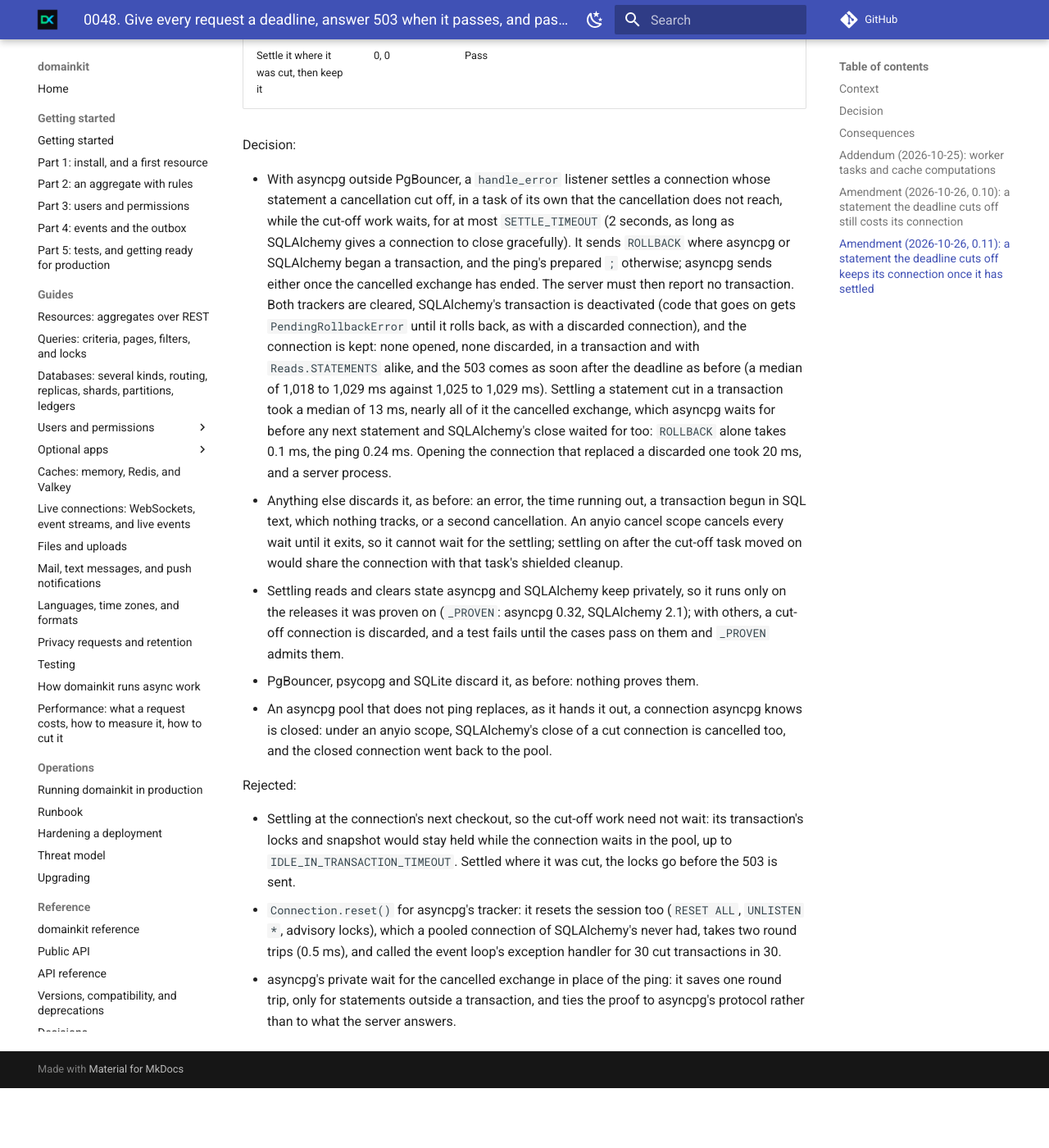
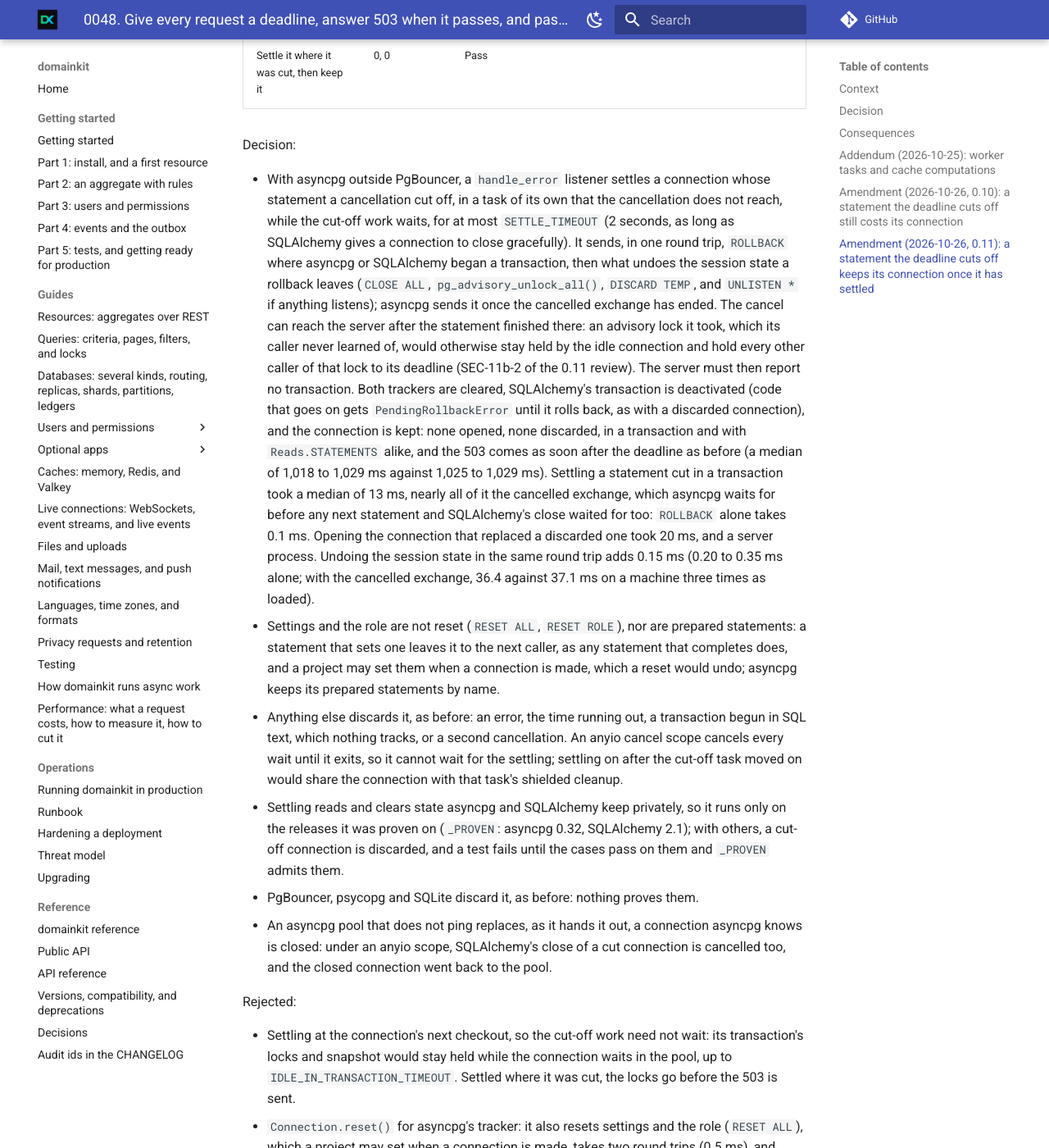
Before and after one commit to karimmattar/domainkit, an MkDocs documentation site: the page built from docs/adr/0048-request-deadlines.md, in a window 1280 px wide and 1400 px high, scrolled down 4649 px. Shown: the whole window at 82% size. Built offline with MkDocs 1.6.1 and Material for MkDocs 9.7.7, drawn with Linux system fonts in a browser that asks for light colours; comment, search, counter and statistics services are not loaded; before the commit the page ends 5976 px from its top, so only the background shows below that; some of the changed text lies outside the part shown.

Commit message:
Undo what a cut-off statement left in its session (SEC-11b-2)
The cancel can reach the server after the statement already finished
there; the server ignores it, and _settle rolled back only the
transaction. What the statement did to the session outlived that: an
advisory lock its caller never learned it got stayed held by the idle
pooled connection, and every other caller of that lock waited to its
deadline. Before 0.11 the connection was closed, and the lock with it.

_settle now sends, in the same round trip as the rollback, CLOSE ALL,
pg_advisory_unlock_all(), DISCARD TEMP and UNLISTEN * (only if anything
listens, as a standby refuses it), also outside a transaction, where it
replaces the ping. Settings, the role and asyncpg's prepared statements
stay: a project may set the first when a connection is made, and asyncpg
keeps the last by name. Undoing costs 0.15 ms more in that round trip.

The reviewer's proof stays as the regression test, with cases outside a
transaction (an advisory lock, LISTEN, a temporary table) on a connection
that is kept; all four fail without this change. ADR 0048's amendment,
the changelog entry and runtime.md say what is undone and what is not.

Co-Authored-By: Claude Opus 5.5 <noreply@anthropic.com>
Claude-Session: https://claude.ai/code/session_01B3gxw7fsK9yiRqDKQfiEXE

```diff
--- a/docs/adr/0048-request-deadlines.md
+++ b/docs/adr/0048-request-deadlines.md
@@ -196,20 +196,34 @@ Decision:
   connection whose statement a cancellation cut off, in a task of its own
   that the cancellation does not reach, while the cut-off work waits, for
   at most `SETTLE_TIMEOUT` (2 seconds, as long as SQLAlchemy gives a
-  connection to close gracefully). It sends `ROLLBACK` where asyncpg or
-  SQLAlchemy began a transaction, and the ping's prepared `;` otherwise;
-  asyncpg sends either once the cancelled exchange has ended. The server
-  must then report no transaction. Both trackers are cleared, SQLAlchemy's
-  transaction is deactivated (code that goes on gets `PendingRollbackError`
-  until it rolls back, as with a discarded connection), and the
-  connection is kept: none opened, none discarded, in a transaction and
+  connection to close gracefully). It sends, in one round trip, `ROLLBACK`
+  where asyncpg or SQLAlchemy began a transaction, then what undoes the
+  session state a rollback leaves (`CLOSE ALL`,
+  `pg_advisory_unlock_all()`, `DISCARD TEMP`, and `UNLISTEN *` if
+  anything listens); asyncpg sends it once the cancelled exchange has
+  ended. The cancel can reach the server after the statement finished
+  there: an advisory lock it took, which its caller never learned of,
+  would otherwise stay held by the idle connection and hold every other
+  caller of that lock to its deadline (SEC-11b-2 of the 0.11 review).
+  The server must then report no transaction. Both trackers are cleared,
+  SQLAlchemy's transaction is deactivated (code that goes on gets
+  `PendingRollbackError` until it rolls back, as with a discarded
+  connection), and the connection is kept: none opened, none discarded, in a transaction and
   with `Reads.STATEMENTS` alike, and the 503 comes as soon after the
   deadline as before (a median of 1,018 to 1,029 ms against 1,025 to
   1,029 ms). Settling a statement cut in a transaction took a median of
   13 ms, nearly all of it the cancelled exchange, which asyncpg waits for
   before any next statement and SQLAlchemy's close waited for too:
-  `ROLLBACK` alone takes 0.1 ms, the ping 0.24 ms. Opening the connection
-  that replaced a discarded one took 20 ms, and a server process.
+  `ROLLBACK` alone takes 0.1 ms. Opening the connection
+  that replaced a discarded one took 20 ms, and a server process. Undoing
+  the session state in the same round trip adds 0.15 ms (0.20 to 0.35 ms
+  alone; with the cancelled exchange, 36.4 against 37.1 ms on a machine
+  three times as loaded).
+- Settings and the role are not reset (`RESET ALL`, `RESET ROLE`), nor
+  are prepared statements: a statement that sets one leaves it to the
+  next caller, as any statement that completes does, and a project may
+  set them when a connection is made, which a reset would undo; asyncpg
+  keeps its prepared statements by name.
 - Anything else discards it, as before: an error, the time running out, a
   transaction begun in SQL text, which nothing tracks, or a second
   cancellation. An anyio cancel scope cancels every wait until it exits,
@@ -231,11 +245,13 @@ Rejected:
   not wait: its transaction's locks and snapshot would stay held while
   the connection waits in the pool, up to `IDLE_IN_TRANSACTION_TIMEOUT`.
   Settled where it was cut, the locks go before the 503 is sent.
-- `Connection.reset()` for asyncpg's tracker: it resets the session too
-  (`RESET ALL`, `UNLISTEN *`, advisory locks), which a pooled connection
-  of SQLAlchemy's never had, takes two round trips (0.5 ms), and called
-  the event loop's exception handler for 30 cut transactions in 30.
-- asyncpg's private wait for the cancelled exchange in place of the ping:
-  it saves one round trip, only for statements outside a transaction, and
-  ties the proof to asyncpg's protocol rather than to what the server
-  answers.
+- `Connection.reset()` for asyncpg's tracker: it also resets settings and
+  the role (`RESET ALL`), which a project may set when a connection is
+  made, takes two round trips (0.5 ms), and called the event loop's
+  exception handler for 30 cut transactions in 30.
+- Keeping only connections whose cut statement domainkit wrote itself:
+  a slow statement of a project's own, the case CONC-08 measured, would
+  still cost its connection.
+- asyncpg's private wait for the cancelled exchange: settling needs a
+  round trip anyway, to roll back and undo the session state, and the
+  server's answer to it, not asyncpg's protocol, is what proves the state.
```
Also changed, not shown: CHANGELOG.md (+6 -2 lines), docs/runtime.md (+5 -2 lines), 2 other files.
